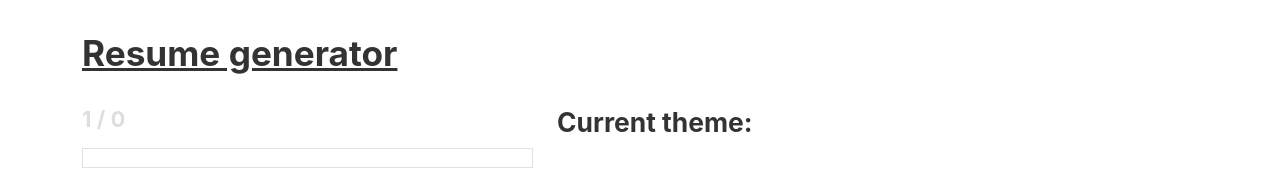
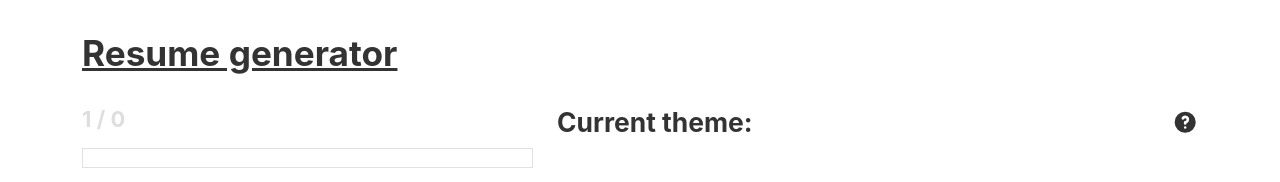
Before and after one commit to ratigumashvili/ol-academy-resume-generator-final-project, a React (Create React App) app: page /create in a window 1280 px wide. Shown: the top 182 px of the page. Built offline with nearby package versions, Linux system fonts and the light colour scheme; no server answers.

Commit message:
added markdown modal with html content

```diff
--- /dev/null
+++ b/src/components/ModalHelp.jsx
@@ -0,0 +1,24 @@
+import { HiX } from "react-icons/hi";
+import { text } from "../markdownSyntaxtHelp";
+
+const ModalHelp = ({ closeModal }) => {
+  return (
+    <div className="modal-wrapper">
+      <div className="modal-container">
+        <div className="modal-header">
+          <button className="btn close" onClick={closeModal}>
+            <HiX />
+          </button>
+        </div>
+        <div className="modal-content">
+          <div
+            className="markdown-help"
+            dangerouslySetInnerHTML={{ __html: text.toString() }}
+          ></div>
+        </div>
+      </div>
+    </div>
+  );
+};
+
+export default ModalHelp;
--- a/src/index.scss
+++ b/src/index.scss
@@ -13,6 +13,12 @@ body {
 
   color: #333;
   font-size: 1.1rem;
+}
+
+code {
+  font-family: source-code-pro, Menlo, Monaco, Consolas, "Courier New",
+    monospace;
+  color: palevioletred;
 }
 
 .app-title {
@@ -60,6 +66,19 @@ a {
 
 .component-heading {
   margin-bottom: 1.5rem;
+}
+
+.component-heading__create {
+  margin-bottom: 1rem;
+  display: flex;
+  align-items: center;
+  justify-content: space-between;
+
+  button {
+    display: flex;
+    align-items: center;
+    height: 100%;
+  }
 }
 
 .homepage {
@@ -474,3 +493,11 @@ input[type="file"] {
   border: solid 1px #333;
   border-radius: 5px;
 }
+
+.markdown-help {
+  padding: 15px;
+  p {
+    margin-bottom: 1rem;
+    line-height: 28px;
+  }
+}
--- /dev/null
+++ b/src/markdownSyntaxtHelp.js
@@ -0,0 +1,11 @@
+export const text = `
+<p>This builder uses markdown to generate <b>formatted text</b>.</p>
+<p>For displaying <b>headings</b> you can use <code>#, ##, ###</code>. e.g. <code>#</code> will display <code>H1</code>, <code>##</code> will be converted to <code>H2</code> and so on.</p>
+<p>To highlight <b>bold text</b> wrap fragment in double asterisk symbol: <code>**bold text**</code></p>
+<p>To mark text as <b>italic</b> wrap text in single asterisk. e.g. <code>*italicized text*</code></p>
+<p><b>Ordered List</b> are displayd as follows: <br /> 1. First item <br />2. Second item <br />3. Third item</p>
+<p>For <b>Unordered List</b>: <br />- First item <br />- Second item <br />- Third item</p>
+<p>For <b>horizontal rule</b> type <code>---</code></p>
+<p><b>Link</b> are generated with []() syntax. For example:<code>[title](https://www.example.com)</code></p>
+<p>Complete guide on using markdown syntax can be found at this <a href="https://www.markdownguide.org/cheat-sheet/" target="blank">link</a></p>
+`;
--- a/src/pages/Create.jsx
+++ b/src/pages/Create.jsx
@@ -1,5 +1,6 @@
 import { useState, useEffect } from "react";
 import { useSearchParams, useNavigate } from "react-router-dom";
+import { HiQuestionMarkCircle } from "react-icons/hi";
 
 import NameField from "../components/fieldSets/NameField";
 import ContactsField from "../components/fieldSets/ContactsField";
@@ -11,6 +12,8 @@ import ProgressBar from "../components/ProgressBar";
 import ResumeFormControlls from "../components/ResumeFormControlls";
 import AngoraTemplate from "../components/AngoraTemplate";
 import BlueprintTemplate from "../components/BlueprintTemplate";
+import ModalHelp from "../components/ModalHelp";
+import useModal from "../hooks/useModal";
 import {
   getProgressBar,
   getCurrent,
@@ -26,6 +29,8 @@ const Create = ({ values, setValues, fetchedData }) => {
   const [fieldsetPosition, setFieldsetPostition] = useState(0);
   const [progress, setProgress] = useState(0);
   const [fieldSetName, setFieldsetName] = useState([]);
+
+  const { isShowing, toggle: closeModal } = useModal();
 
   useEffect(() => {
     if (Object.keys(fetchedData).length !== 0) {
@@ -124,7 +129,13 @@ const Create = ({ values, setValues, fetchedData }) => {
         </div>
       </div>
       <div className="col-sm-12 col-lg-7 mbc-2">
-        <h2 style={{ marginBottom: "1rem" }}>Current theme: {theme}</h2>
+        <h2 className="component-heading__create">
+          Current theme: {theme}
+          <button className="btn" onClick={closeModal}>
+            <HiQuestionMarkCircle />
+          </button>
+        </h2>
+        {isShowing && <ModalHelp closeModal={closeModal} />}
         <div
           className="preview"
           style={
```
